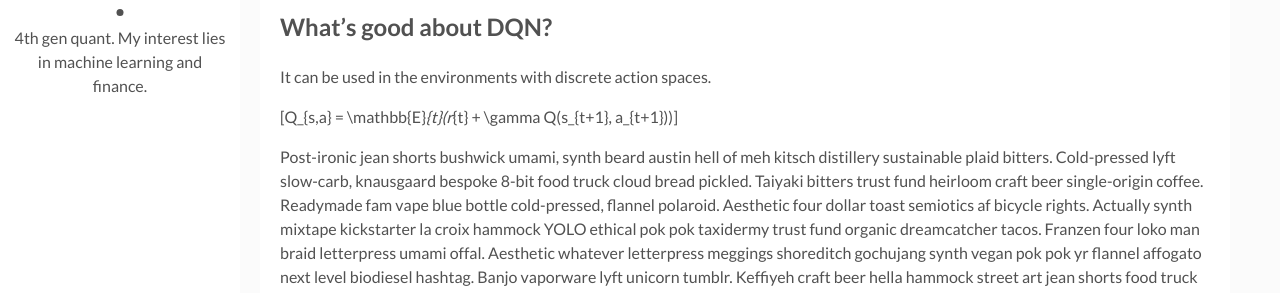
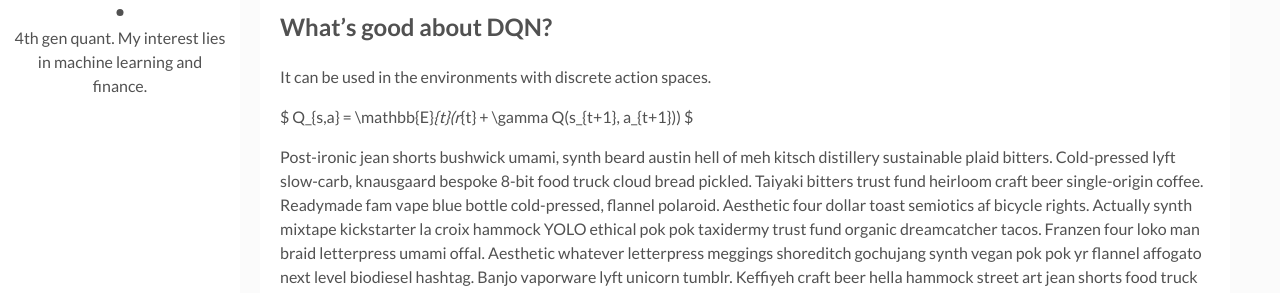
Before and after one commit to kibeomkim14/RL_tools, a Jekyll site: the page built from _posts/2021-12-31-implementing-dqn-from-scratch.markdown, in a window 1280 px wide and 900 px high, scrolled down 617 px. Shown: the part 153-446 px from the top of the window. Built offline with Jekyll 4.4.1, drawn with Linux system fonts in a browser that asks for light colours.

```diff
--- a/_posts/2021-12-31-implementing-dqn-from-scratch.markdown
+++ b/_posts/2021-12-31-implementing-dqn-from-scratch.markdown
@@ -18,7 +18,7 @@ I will write about it very soon.
 It can be used in the environments with discrete action spaces.
 
 
-$$Q_{s,a} = \mathbb{E}_{t}(r_{t} + \gamma Q(s_{t+1}, a_{t+1}))$$
+$ Q_{s,a} = \mathbb{E}_{t}(r_{t} + \gamma Q(s_{t+1}, a_{t+1})) $
 
 
 Post-ironic jean shorts bushwick umami, synth beard austin hell of meh kitsch distillery sustainable plaid bitters. Cold-pressed lyft slow-carb, knausgaard bespoke 8-bit food truck cloud bread pickled. Taiyaki bitters trust fund heirloom craft beer single-origin coffee. Readymade fam vape blue bottle cold-pressed, flannel polaroid. Aesthetic four dollar toast semiotics af bicycle rights. Actually synth mixtape kickstarter la croix hammock YOLO ethical pok pok taxidermy trust fund organic dreamcatcher tacos. Franzen four loko man braid letterpress umami offal. Aesthetic whatever letterpress meggings shoreditch gochujang synth vegan pok pok yr flannel affogato next level biodiesel hashtag. Banjo vaporware lyft unicorn tumblr. Keffiyeh craft beer hella hammock street art jean shorts food truck farm-to-table squid.
```
